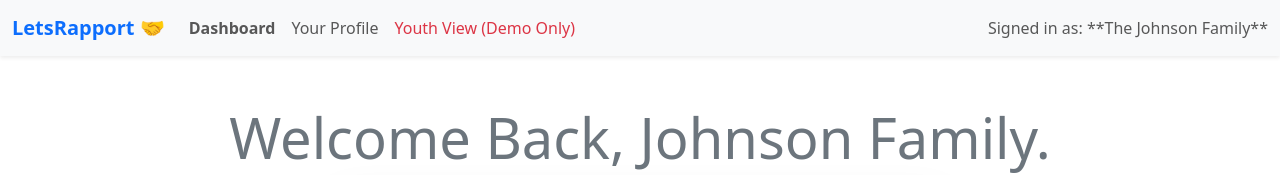
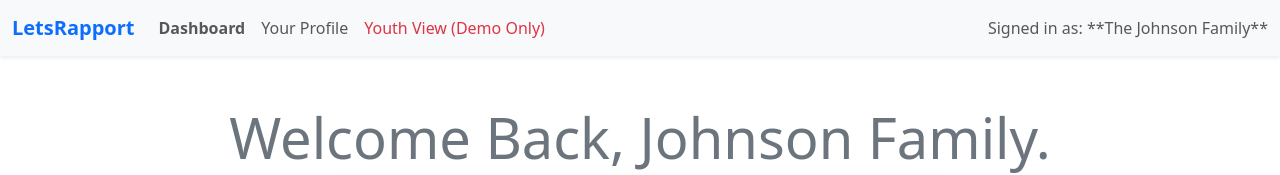
Before and after one commit to idkwid-coder/LetsRapport, a plain HTML site: page dashboard.html in a window 1280 px wide. Shown: the top 175 px of the page. Drawn offline with nearby package versions, Linux system fonts and the light colour scheme.

Commit message:
Update dashboard.html

```diff
--- a/dashboard.html
+++ b/dashboard.html
@@ -11,7 +11,7 @@
 
     <nav class="navbar navbar-expand-lg navbar-light bg-light shadow-sm">
         <div class="container-fluid">
-            <a class="navbar-brand text-primary fw-bold" href="index.html">LetsRapport 🤝</a>
+            <a class="navbar-brand text-primary fw-bold" href="index.html">LetsRapport </a>
 
             <button class="navbar-toggler" type="button" data-bs-toggle="collapse" data-bs-target="#navbarNav" aria-controls="navbarNav" aria-expanded="false" aria-label="Toggle navigation">
                 <span class="navbar-toggler-icon"></span>
```
